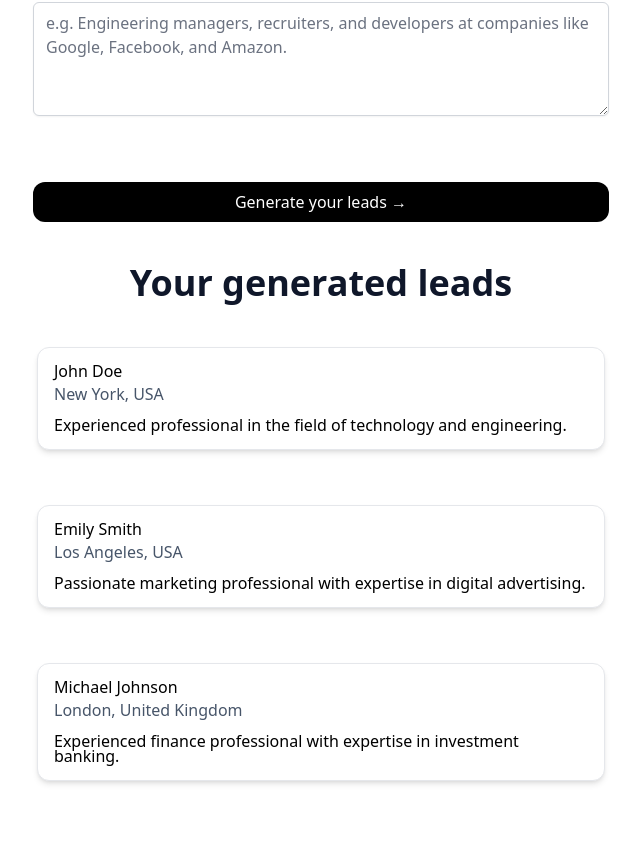
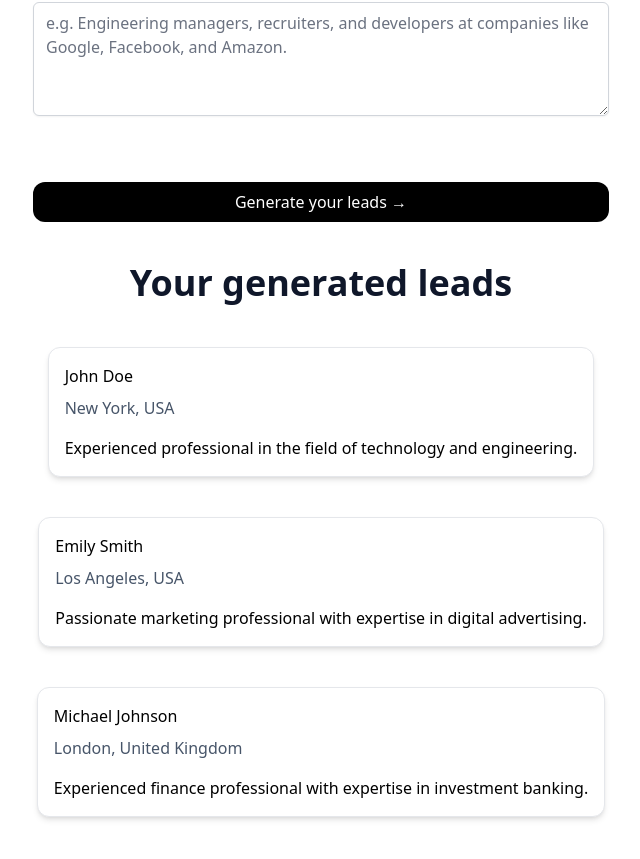
Before and after one commit to matthewcline/learn_n_link, a Next.js app: page / in a window 1280 px wide. Shown: the part 668-1527 px from the top of the page, without its empty margins (319-959 px from the left). Built offline with nearby package versions, Linux system fonts and the light colour scheme.

Commit message:
fill out lead content

```diff
--- /dev/null
+++ b/components/EmojiCard.tsx
@@ -0,0 +1,16 @@
+
+interface EmojiCardProps {
+  emoji: string;
+  text: string;
+}
+
+export default function EmojiCard({ emoji, text }: EmojiCardProps) {
+  return (
+    <div
+      className="bg-white rounded-xl shadow-md p-4 mr-4 mb-4 hover:bg-gray-100 transition cursor-copy"
+      key={text}
+    >
+      {emoji} {text}
+    </div>
+  );
+}
--- a/components/Lead.tsx
+++ b/components/Lead.tsx
@@ -1,3 +1,4 @@
+import EmojiCard from "./EmojiCard";
 
 interface LeadProps {
   lead: any;
@@ -6,7 +7,7 @@ interface LeadProps {
 export default function Lead({ lead }: LeadProps) {
   return (
     <div
-      className="bg-white rounded-xl shadow-md p-4 hover:bg-gray-100 transition cursor-copy border"
+      className="bg-white flex-1 w-full justify-items-start transition cursor-copy"
       onClick={() => {
         // navigator.clipboard.writeText(generatedLead);
         // toast("Bio copied to clipboard", {
@@ -15,9 +16,24 @@ export default function Lead({ lead }: LeadProps) {
       }}
       key={lead.lastName}
     >
-      <p>{lead.firstName} {lead.lastName}</p>
-      <p className="mt-2 text-slate-600">{lead.locationName}</p>
-      <p className="mt-4">{lead.summary}</p>
+      <div className="flex flex-row mt-5 mb-2">
+        <b>Why we think you should reach out:</b>
+      </div>
+      <div className="flex flex-row">
+        <EmojiCard emoji={"🎓"} text={"Same alma mater"} />
+        <EmojiCard emoji={"📄"} text={"Similar job history"} />
+      </div>
+      <div className="flex flex-row mt-5 mb-2">
+        <b>Here's an sample intro message:</b>
+      </div>
+      <div className="cursor-copy leading-relaxed">
+        Hi [Contact's Name],
+
+        I noticed your expertise in [specific field/industry] on LinkedIn and wanted to connect. As an [Your Position/Role] with a passion for [shared interest/industry], I believe there could be valuable synergies between us. Let's connect and explore potential collaboration opportunities!
+
+        Best regards,
+        [Your Name]
+      </div>
     </div>
   );
 }
--- a/components/LeadCard.tsx
+++ b/components/LeadCard.tsx
@@ -6,7 +6,7 @@ interface LeadCardProps {
 export default function LeadCard({ lead }: LeadCardProps) {
   return (
     <div
-      className="bg-white rounded-xl shadow-md p-4 hover:bg-gray-100 transition cursor-copy border"
+      className="bg-white rounded-xl max-w-xl shadow-md p-4 hover:bg-gray-100 transition cursor-copy border"
       onClick={() => {
         // navigator.clipboard.writeText(generatedLead);
         // toast("Bio copied to clipboard", {
--- a/components/accordion.js
+++ b/components/accordion.js
@@ -9,16 +9,17 @@ export default function Accordion(props) {
 
   return (
     <div
-      style={{
-        width: "100%",
-        marginBottom: "15px",
-        lineHeight: "15px"
-      }}
+      // style={{
+      //   width: "100%",
+      //   marginBottom: "15px",
+      //   lineHeight: "15px"
+      // }}
+      className="flex flex-col flex-1 justify-center items-center"
     >
       <button
         style={{
-          width: "100%",
-          position: "relative",
+          // width: "100%",
+          // position: "relative",
           textAlign: "left",
           padding: "4px",
           border: "none",
--- a/pages/index.tsx
+++ b/pages/index.tsx
@@ -168,7 +168,7 @@ const Home: NextPage = () => {
           toastOptions={{ duration: 2000 }}
         />
         <hr className="h-px bg-gray-700 border-1 dark:bg-gray-700" />
-        <div className="space-y-10 my-10">
+        <div className="space-y-10 my-10 w-full">
           {generatedLeads && (
             <>
               <div>
@@ -179,7 +179,7 @@ const Home: NextPage = () => {
                   Your generated leads
                 </h2>
               </div>
-              <div className="space-y-8 flex flex-col items-center justify-center max-w-xl mx-auto">
+              <div className="space-y-8 flex flex-col items-center justify-center mx-auto">
                 {generatedLeads
                   .map((generatedLead) => (
                     <Accordion key={generatedLead.lastName} title={<LeadCard key={generatedLead.lastName} lead={generatedLead} />} content={<Lead key={generatedLead.lastName} lead={generatedLead} />} />
```
